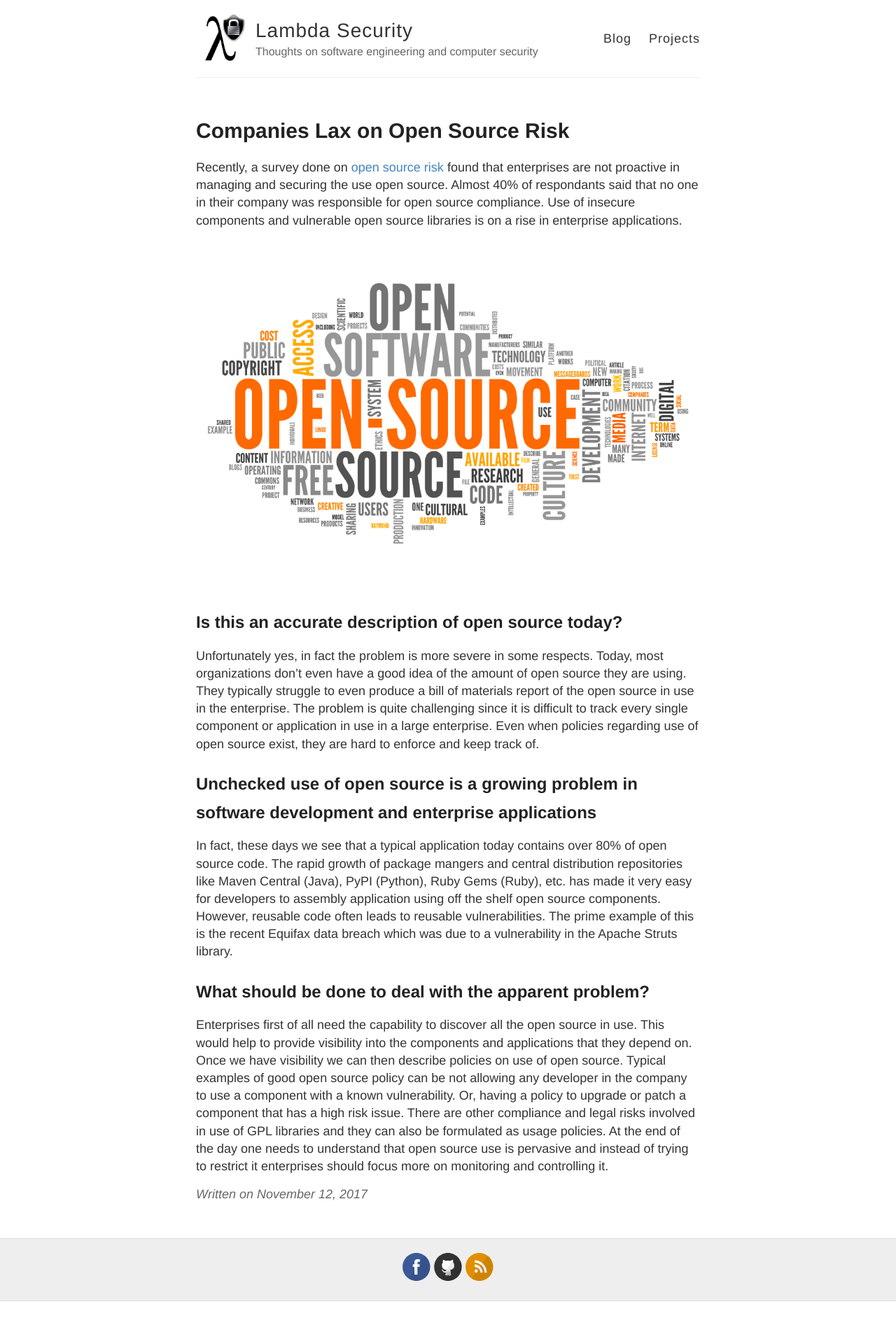
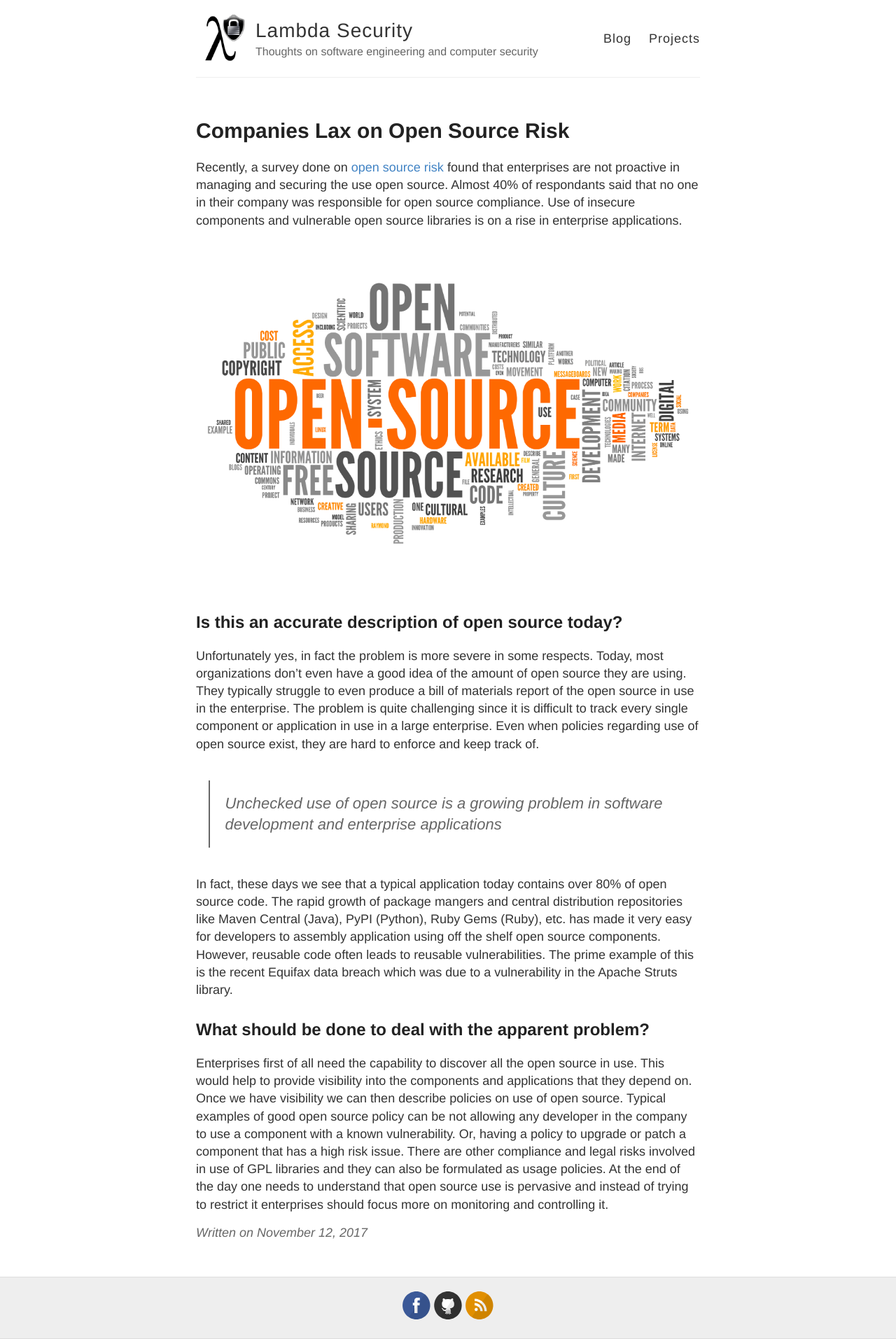
Before and after one commit to lambdasec/lambdasec.github.io, a Jekyll site: the page built from _posts/2017-11-12-Companies-Lax-on-Open-Source-Risk.md, in a window 1280 px wide. Shown: the whole page at 70% size. Built offline with Jekyll 4.4.1, drawn with Linux system fonts in a browser that asks for light colours; before the commit the page ends 1859 px from its top, so only the background shows below that.

```diff
--- a/_posts/2017-11-12-Companies-Lax-on-Open-Source-Risk.md
+++ b/_posts/2017-11-12-Companies-Lax-on-Open-Source-Risk.md
@@ -10,7 +10,8 @@ Recently, a survey done on [open source risk](https://www.helpnetsecurity.com/20
 ## Is this an accurate description of open source today?
 Unfortunately yes, in fact the problem is more severe in some respects. Today, most organizations don't even have a good idea of the amount of open source they are using. They typically struggle to even produce a bill of materials report of the open source in use in the enterprise. The problem is quite challenging since it is difficult to track every single component or application in use in a large enterprise. Even when policies regarding use of open source exist, they are hard to enforce and keep track of.
 
-## Unchecked use of open source is a growing problem in software development and enterprise applications
+>Unchecked use of open source is a growing problem in software development and enterprise applications
+
 In fact, these days we see that a typical application today contains over 80% of open source code. The rapid growth of package mangers and central distribution repositories like Maven Central (Java), PyPI (Python), Ruby Gems (Ruby), etc. has made it very easy for developers to assembly application using off the shelf open source components. However, reusable code often leads to reusable vulnerabilities. The prime example of this is the recent Equifax data breach which was due to a vulnerability in the Apache Struts library.
 
 ## What should be done to deal with the apparent problem?
```
